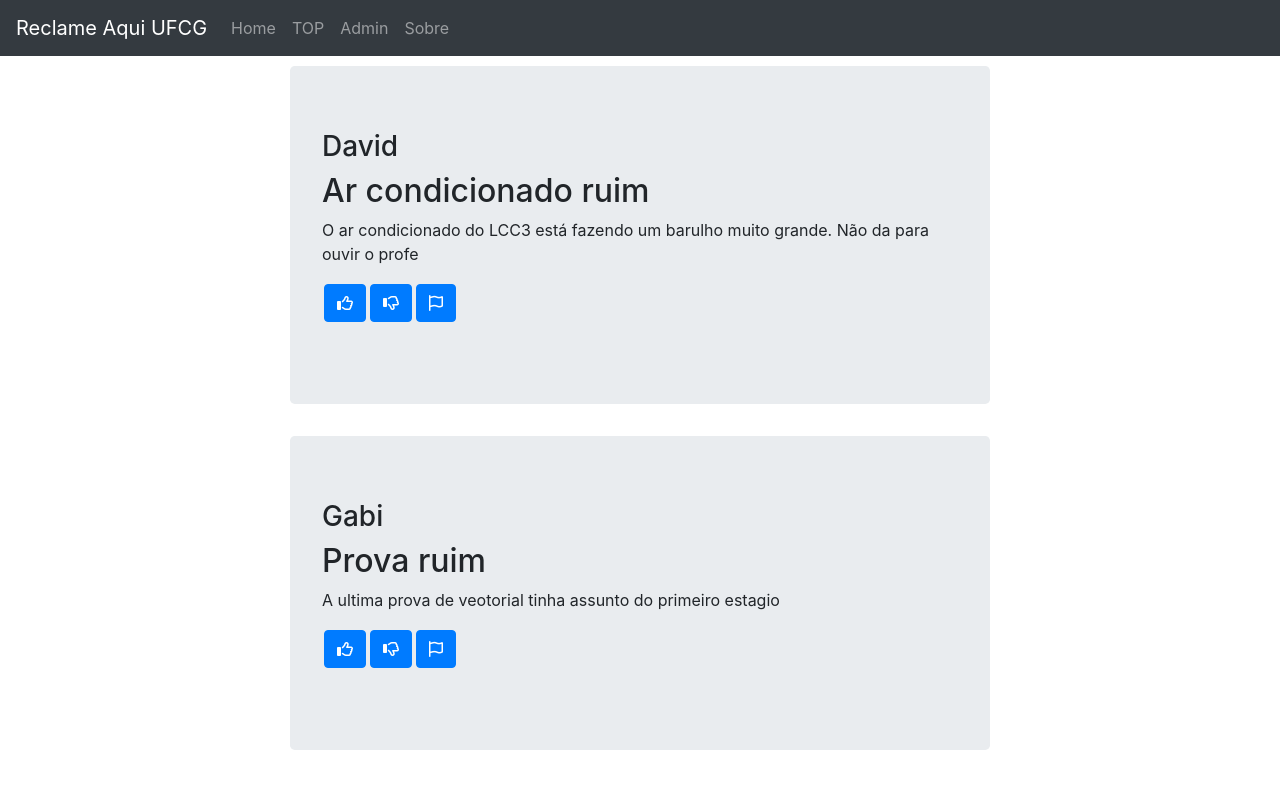
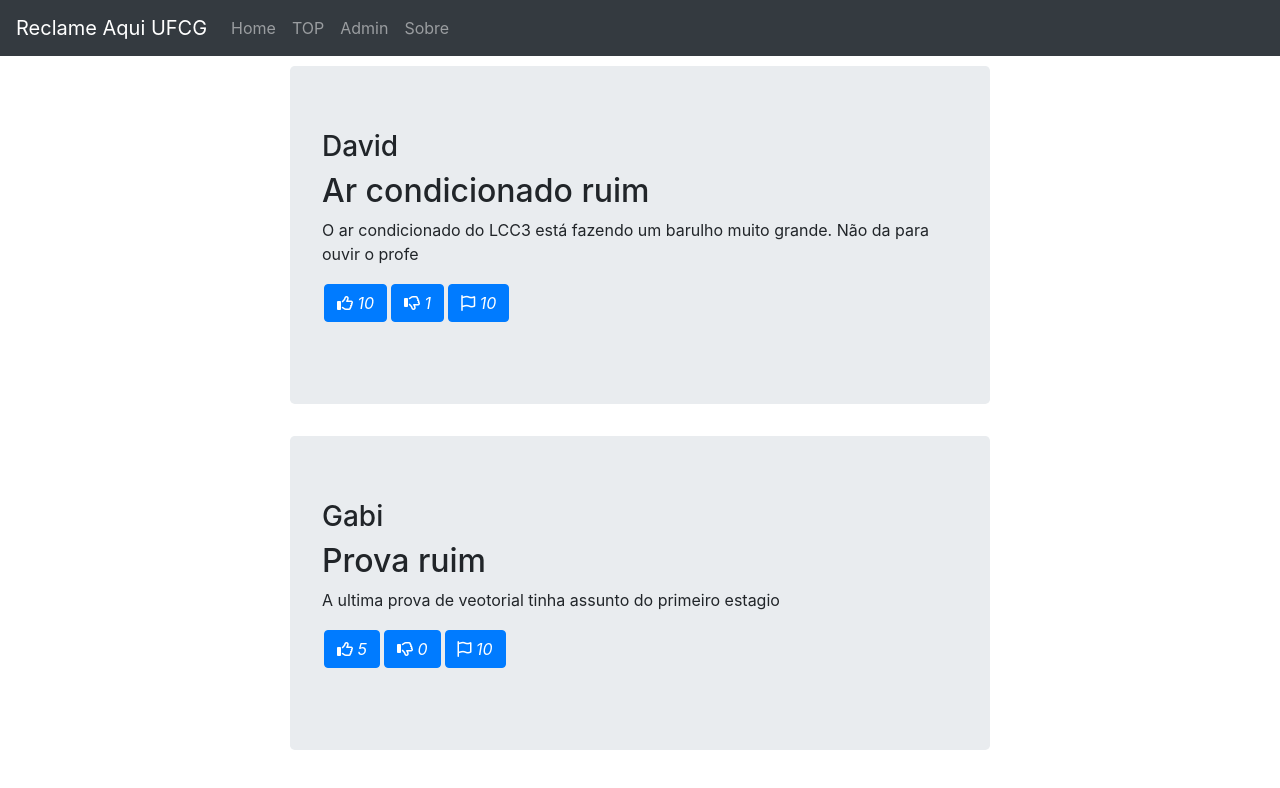
Before and after one commit to davidedup/reclame-aqui-ufcg, a React (Create React App) app in the folder client/reclame-aqui-ufcg/: page / in a window 1280 px wide. Shown: the top 788 px of the page. Built offline with nearby package versions, Linux system fonts and the light colour scheme.

Commit message:
fazendo botões funcionar

```diff
--- a/client/reclame-aqui-ufcg/src/components/navbar/navbar.js
+++ b/client/reclame-aqui-ufcg/src/components/navbar/navbar.js
@@ -1,7 +1,6 @@
 import React, { Component } from "react";
 import Navbar from "react-bootstrap/Navbar";
 import Nav from "react-bootstrap/Nav";
-import { Link } from "react-router-dom";
 
 class NavBar extends Component {
   render() {
--- a/client/reclame-aqui-ufcg/src/components/pagina-principal/reclamacao.js
+++ b/client/reclame-aqui-ufcg/src/components/pagina-principal/reclamacao.js
@@ -10,6 +10,19 @@ class Reclamacao extends Component {
       value: null,
     };
   }
+
+  like() {
+    this.props.like(this.props.dadosReclamacao.id);
+  }
+
+  dislike() {
+    this.props.dislike(this.props.dadosReclamacao.id);
+  }
+
+  report() {
+    this.props.report(this.props.dadosReclamacao.id);
+  }
+
   render() {
     return (
       <div className="ReclamacaoCard">
@@ -19,14 +32,26 @@ class Reclamacao extends Component {
           <p>{this.props.dadosReclamacao.texto}</p>
 
           <p>
-            <Button style={{ margin: "2px 2px 2px 2px" }}>
-              <i class="far fa-thumbs-up"></i>
+            <Button
+              onClick={this.like.bind(this, this.props.id)}
+              style={{ margin: "2px 2px 2px 2px" }}
+            >
+              <i className="far fa-thumbs-up"></i>
+              <i> {this.props.dadosReclamacao.likes} </i>
             </Button>
-            <Button style={{ margin: "2px 2px 2px 2px" }}>
-              <i class="far fa-thumbs-down"></i>
+            <Button
+              onClick={this.dislike.bind(this, this.props.id)}
+              style={{ margin: "2px 2px 2px 2px" }}
+            >
+              <i className="far fa-thumbs-down"></i>
+              <i> {this.props.dadosReclamacao.dislike}</i>
             </Button>
-            <Button style={{ margin: "2px 2px 2px 2px" }}>
-              <i class="far fa-flag"></i>
+            <Button
+              style={{ margin: "2px 2px 2px 2px" }}
+              onClick={this.report.bind(this, this.props.id)}
+            >
+              <i className="far fa-flag"></i>
+              <i> {this.props.dadosReclamacao.reports}</i>
             </Button>
           </p>
         </Jumbotron>
--- a/client/reclame-aqui-ufcg/src/components/pagina-principal/reclamacoesFeed.js
+++ b/client/reclame-aqui-ufcg/src/components/pagina-principal/reclamacoesFeed.js
@@ -1,26 +1,65 @@
 import React, { Component } from "react";
 import Reclamacao from "./reclamacao.js";
-import './reclamacao.css'
+import "./reclamacao.css";
 
-const reclamacao1 = {
+class ReclamacoesFeed extends Component {
+  constructor(props) {
+    super(props);
+    this.like = this.like.bind(this);
+    this.dislike = this.dislike.bind(this);
+    this.report = this.report.bind(this);
+    this.state = {
+      reclamacoes: [
+        {
+          id: 0,
           userName: "David",
           titulo: "Ar condicionado ruim",
           texto:
             "O ar condicionado do LCC3 está fazendo um barulho muito grande. Não da para ouvir o profe",
-};
-const reclamacao2 = {
+          likes: 10,
+          dislike: 1,
+          reports: 10,
+        },
+        {
+          id: 1,
           userName: "Gabi",
           titulo: "Prova ruim",
-  texto: "A ultima prova de veotorial tinha assunto do primeiro estagio",
+          texto:
+            "A ultima prova de veotorial tinha assunto do primeiro estagio",
+          likes: 5,
+          dislike: 0,
+          reports: 10,
+        },
+      ],
     };
-const reclamacoes = [reclamacao1, reclamacao2];
+  }
 
-class ReclamacoesFeed extends Component {
+  like(id) {
+    var newState = this.state.reclamacoes;
+    newState[id].likes++;
+    this.setState({ reclamacoes: newState });
+  }
+
+  dislike(id) {
+    var newState = this.state.reclamacoes;
+    newState[id].dislike++;
+    this.setState({ reclamacoes: newState });
+  }
+
+
+  report(id) {
+    var newState = this.state.reclamacoes;
+    newState[id].reports++;
+    this.setState({ reclamacoes: newState });
+  }
+
   render() {
     return (
       <div className="reclamacaoFeedContainer">
-        {reclamacoes.map((reclamacao) => {
-          return <Reclamacao dadosReclamacao={reclamacao} />;
+        {this.state.reclamacoes.map((reclamacao, i) => {
+          return (
+            <Reclamacao like={this.like} dislike={this.dislike} report={this.report} key={i} dadosReclamacao={reclamacao} />
+          );
         })}
       </div>
     );
```
Lines whose indentation alone changed are shown as unchanged.
